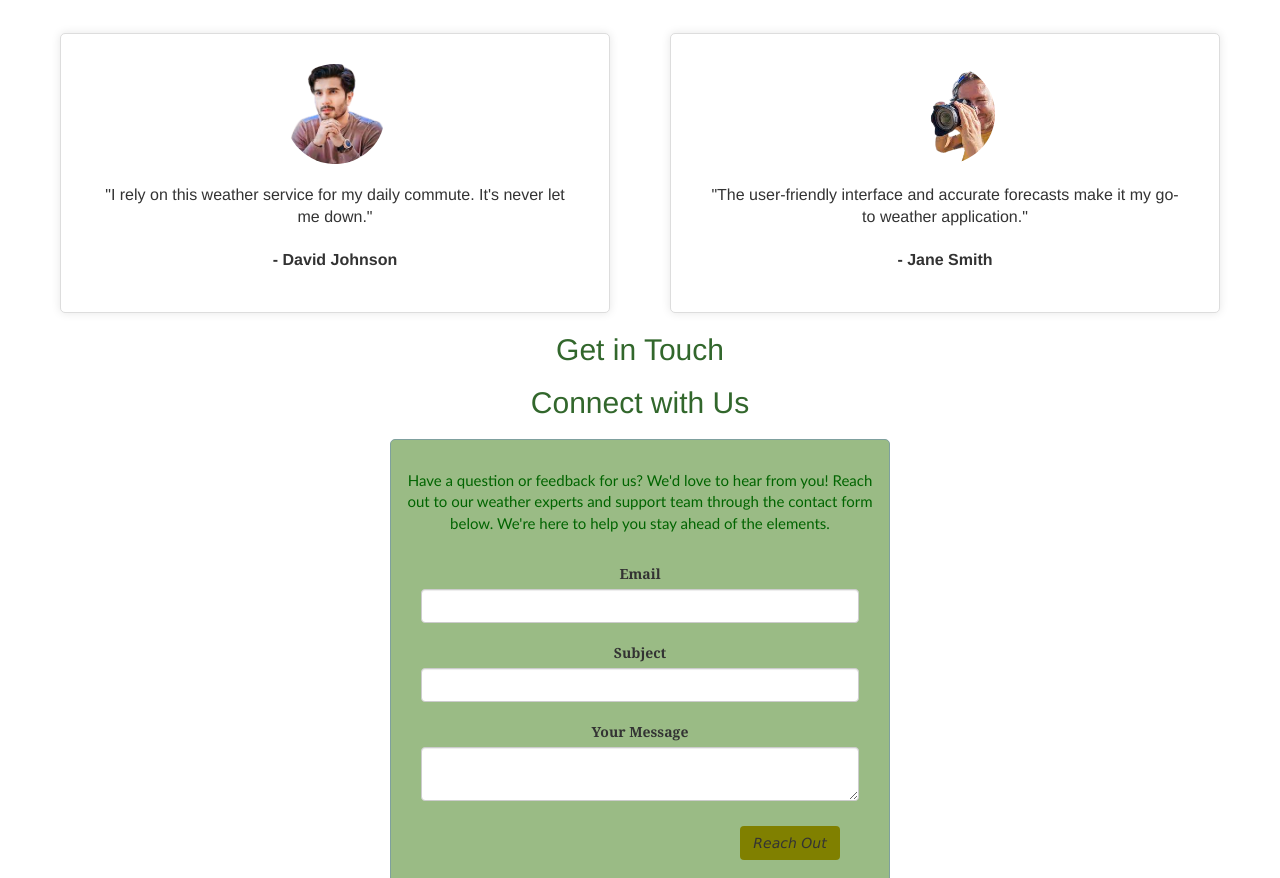
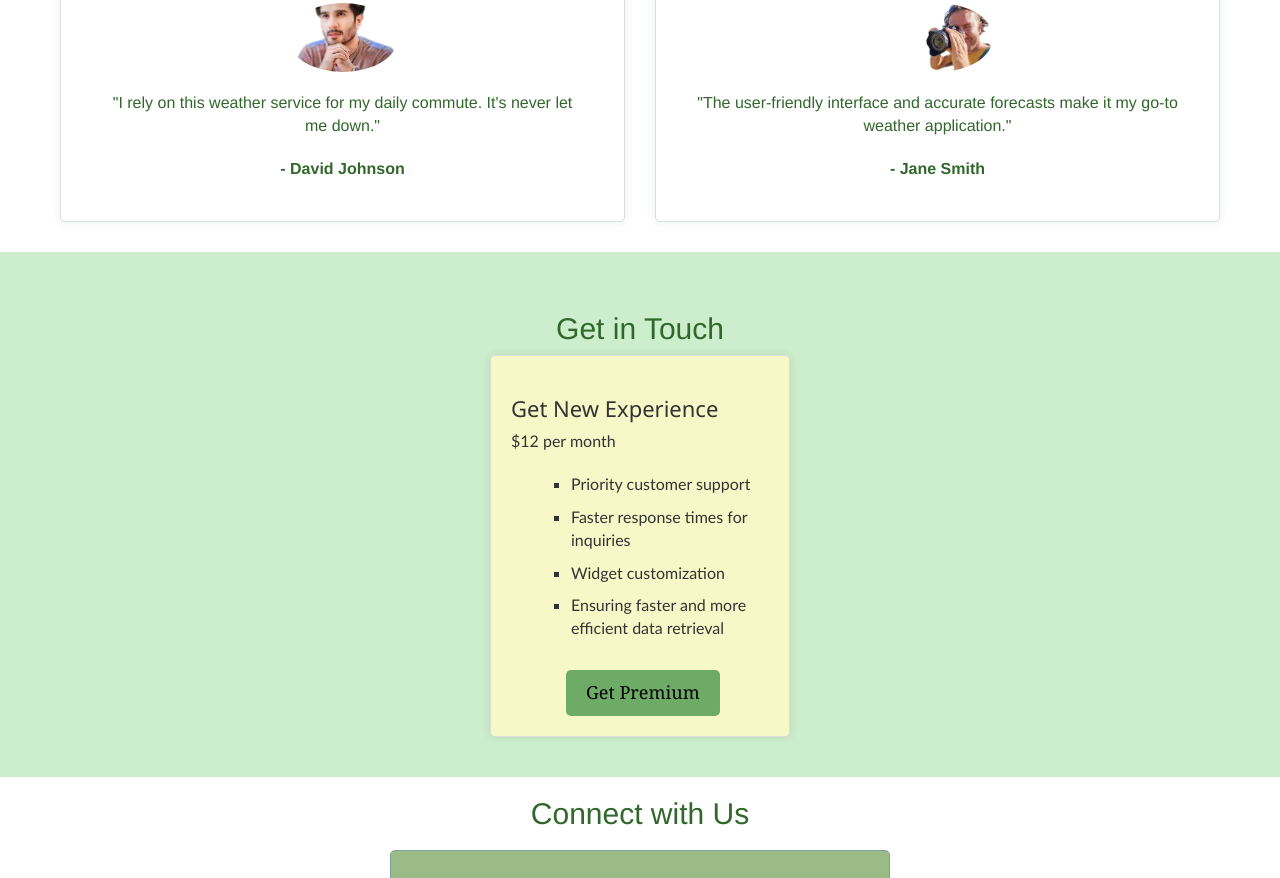
Before and after one commit to Devpuns/weather-app-, a plain HTML site: page index.html in a window 1280 px wide. Shown: the part 727-1605 px from the top of the page. Drawn offline with nearby package versions, Linux system fonts and the light colour scheme.

Commit message:
fourth commit

```diff
--- a/index.html
+++ b/index.html
@@ -109,8 +109,21 @@
 
 
 <!-- Get in Touch -->
-    <section id="Get-in-Touch">
-      <h2 id="title">Get in Touch</h1>
+        <section id="Pricing">
+          <h2 id="title">Get in Touch</h2>
+          <div class="pricing-card">
+            <h3>Get New Experience</h3>
+            <p>$12 per month</p>
+            <ul>
+              <li>Priority customer support</li>
+              <li>Faster response times for inquiries</li>
+              <li>Widget customization</li>
+              <li>Ensuring faster and more efficient data retrieval</li>
+            </ul>
+            <button class="btn btn-primary">Get Premium</button>
+          </div>
+        </section>
+
     </section>
 <!-- Connect with Us -->
 <section id="Connect-with-Us">
--- a/stylesheets/style.css
+++ b/stylesheets/style.css
@@ -141,12 +141,18 @@
 }
 
 .btn-primary-reach {
-  display: block;
-  margin-left:300px ;
-  margin-top: 25px;
-  background-color: olive;
-  font-style: oblique;
-  font-family:Verdana, Geneva, Tahoma, sans-serif;
+  background-color: #d7d782;
+  color: rgb(0, 0, 0);
+  border: none;
+  padding: 10px 20px;
+  font-size: 18px;
+  border-radius: 5px;
+  cursor: pointer;
+  margin-top: 20px;
+  margin-left: 55px;
+  font-family:'Segoe UI', Tahoma, Geneva, Verdana, sans-serif;
+  font-style: initial;
+  font: 1em sans-serif;
 }
 
 .form-label {
@@ -157,9 +163,10 @@
 .reviews-grid {
   margin-left: 60px;
   margin-right: 60px;
+  margin-bottom: 30px;
   display: grid;
   grid-template-columns: repeat(2, 1fr);
-  gap: 60px;
+  gap: 30px;
 }
 
 .review {
@@ -167,16 +174,17 @@
   border: 1px solid #ddd;
   border-radius: 5px;
   padding: 30px;
-  box-shadow: 0px 0px 10px rgba(0, 0, 0, 0.1);
+  box-shadow: 0px 0px 10px rgba(21, 121, 39, 0.1);
   display: flex;
   flex-direction: column;
   align-items: center;
   text-align: center;
+  height: 250px;
 }
 
 .review-image {
-  width: 100px;
-  height: 100px;
+  width: 110px;
+  height: 110px;
   border-radius: 50%;
   overflow: hidden;
   margin-bottom: 10px;
@@ -192,9 +200,67 @@
   font-size: 16px;
   margin: 0;
   padding: 10px;
+  color: #32672c;
 }
 
 .customer-name {
   font-weight: bold;
   margin-top: 10px;
 }
+
+#Pricing {
+  background-color: #cdeecd;
+  padding: 40px 0;
+  text-align: center;
+}
+
+.pricing-card {
+  background-color: rgb(247, 248, 199);
+  border: 1px solid #ddd;
+  border-radius: 5px;
+  padding: 20px;
+  box-shadow: 0px 0px 10px rgba(0, 0, 0, 0.1);
+  display: inline-block;
+  text-align: left;
+  max-width: 300px;
+  font-family: 'Gill Sans', 'Gill Sans MT', Calibri, 'Trebuchet MS', sans-serif;
+
+}
+
+.pricing-card h3 {
+  font-size: 22px;
+  font-family: 'Segoe UI', Tahoma, Geneva, Verdana, sans-serif;
+}
+
+.pricing-card p {
+  font-size: 16px;
+  margin-bottom: 20px;
+}
+
+.pricing-card ul {
+  list-style-type:square;
+  margin-left: 20px;
+}
+
+.pricing-card li {
+  font-size: 16px;
+  margin: 10px 0;
+}
+
+.pricing-card button {
+  background-color: #6eab67;
+  color: rgb(0, 0, 0);
+  border: none;
+  padding: 10px 20px;
+  font-size: 18px;
+  border-radius: 5px;
+  cursor: pointer;
+  margin-top: 20px;
+  margin-left: 55px;
+  font-family: Georgia, 'Times New Roman', Times, serif;
+  font-style: initial;
+}
+
+.pricing-card button:hover {
+  background-color: #4a7f4d;
+}
```
